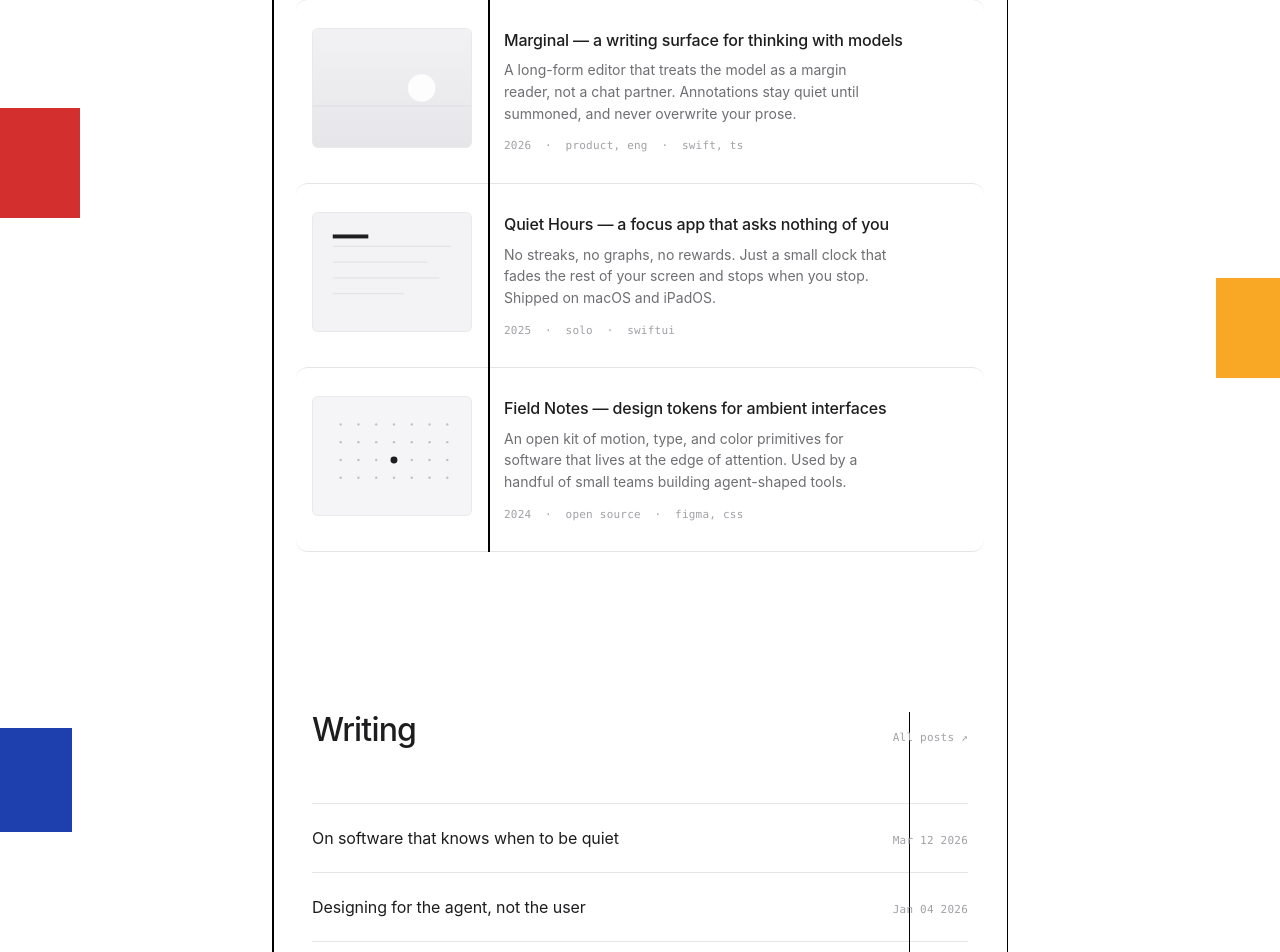
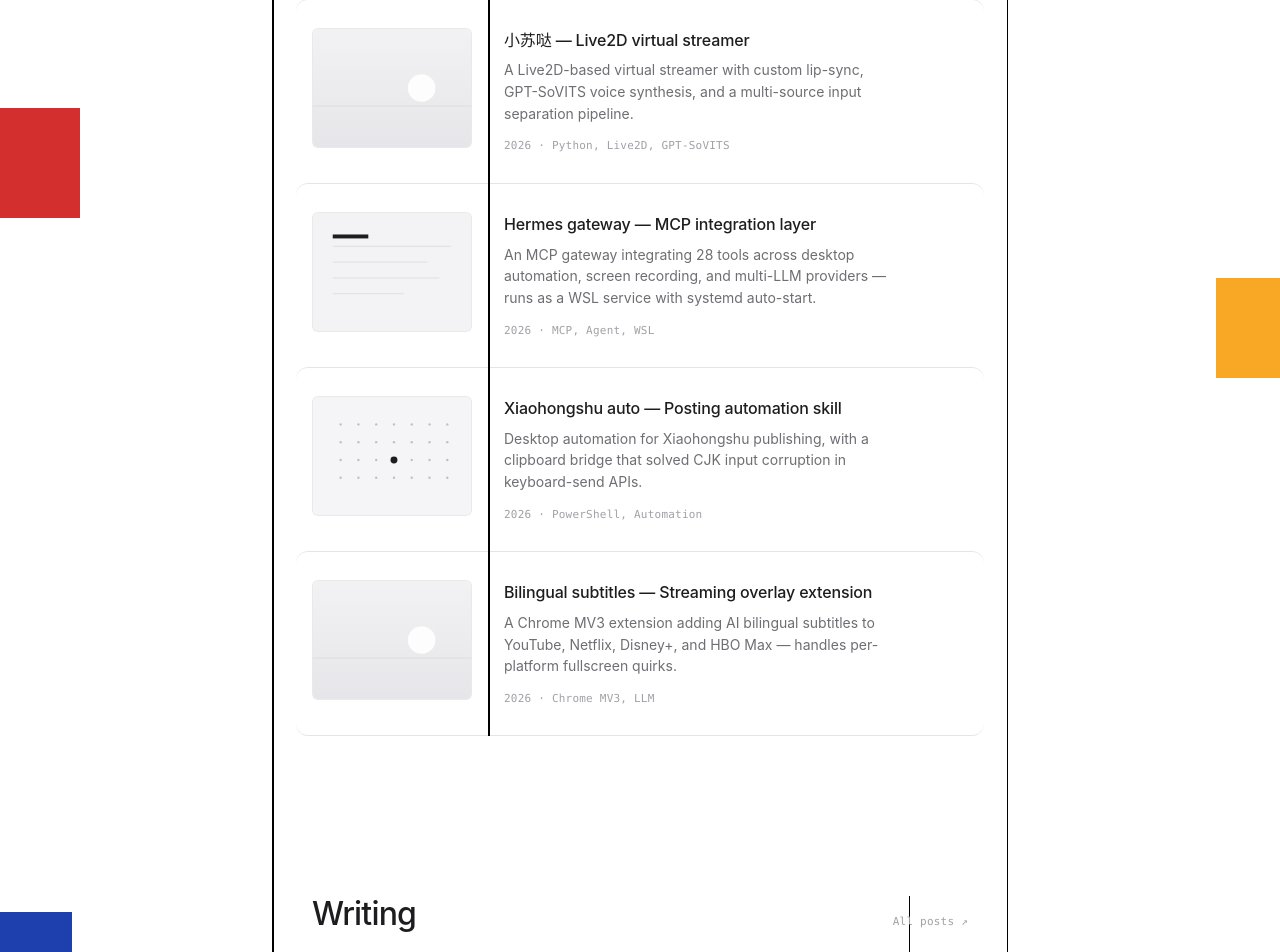
Before and after one commit to dengzicheng98-a11y/personal-site-Boke-Wangzhan, a Next.js app: page / in a window 1280 px wide. Shown: the part 1060-2012 px from the top of the page. Built offline with nearby package versions, Linux system fonts and the light colour scheme.

Commit message:
wip: photos essay text drafted, photos still to be processed

```diff
--- a/data/posts.ts
+++ b/data/posts.ts
@@ -6,18 +6,13 @@ export type Post = {
 
 export const posts: Post[] = [
   {
-    title: 'On software that knows when to be quiet',
-    date: 'Mar 12 2026',
+    title: 'Live2D 嘴型同步：三次失败的工程日志',
+    date: 'Apr 18 2026',
     href: '#',
   },
   {
-    title: 'Designing for the agent, not the user',
-    date: 'Jan 04 2026',
-    href: '#',
-  },
-  {
-    title: 'The case against the chat box',
-    date: 'Oct 21 2025',
+    title: '为什么我从 OpenClaw 换到 Hermes',
+    date: 'Apr 02 2026',
     href: '#',
   },
 ]
--- a/data/projects.ts
+++ b/data/projects.ts
@@ -10,27 +10,35 @@ export type Project = {
 
 export const projects: Project[] = [
   {
-    title: 'Marginal — a writing surface for thinking with models',
+    title: '小苏哒 — Live2D virtual streamer',
     description:
-      'A long-form editor that treats the model as a margin reader, not a chat partner. Annotations stay quiet until summoned, and never overwrite your prose.',
-    tag: '2026  ·  product, eng  ·  swift, ts',
+      'A Live2D-based virtual streamer with custom lip-sync, GPT-SoVITS voice synthesis, and a multi-source input separation pipeline.',
+    tag: '2026  ·  Python, Live2D, GPT-SoVITS',
     href: '#',
     thumbnail: 'horizon',
   },
   {
-    title: 'Quiet Hours — a focus app that asks nothing of you',
+    title: 'Hermes gateway — MCP integration layer',
     description:
-      'No streaks, no graphs, no rewards. Just a small clock that fades the rest of your screen and stops when you stop. Shipped on macOS and iPadOS.',
-    tag: '2025  ·  solo  ·  swiftui',
+      'An MCP gateway integrating 28 tools across desktop automation, screen recording, and multi-LLM providers — runs as a WSL service with systemd auto-start.',
+    tag: '2026  ·  MCP, Agent, WSL',
     href: '#',
     thumbnail: 'rules',
   },
   {
-    title: 'Field Notes — design tokens for ambient interfaces',
+    title: 'Xiaohongshu auto — Posting automation skill',
     description:
-      'An open kit of motion, type, and color primitives for software that lives at the edge of attention. Used by a handful of small teams building agent-shaped tools.',
-    tag: '2024  ·  open source  ·  figma, css',
+      'Desktop automation for Xiaohongshu publishing, with a clipboard bridge that solved CJK input corruption in keyboard-send APIs.',
+    tag: '2026  ·  PowerShell, Automation',
     href: '#',
     thumbnail: 'dots',
   },
+  {
+    title: 'Bilingual subtitles — Streaming overlay extension',
+    description:
+      'A Chrome MV3 extension adding AI bilingual subtitles to YouTube, Netflix, Disney+, and HBO Max — handles per-platform fullscreen quirks.',
+    tag: '2026  ·  Chrome MV3, LLM',
+    href: '#',
+    thumbnail: 'horizon',
+  },
 ]
```
